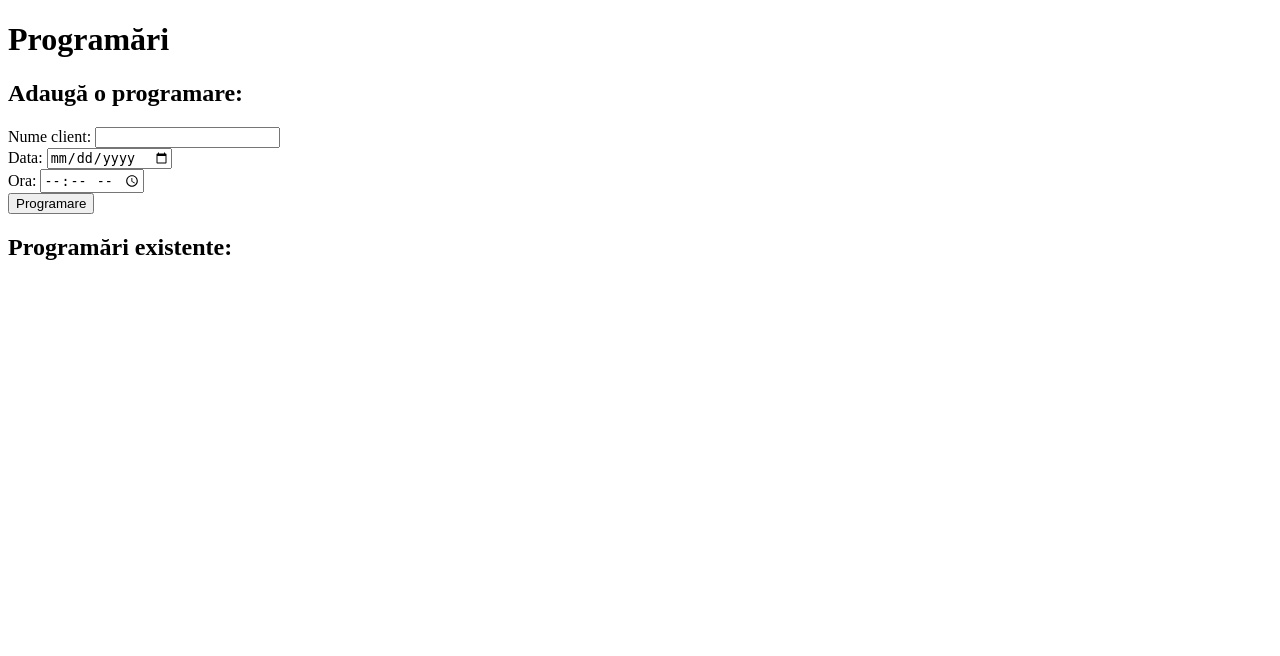
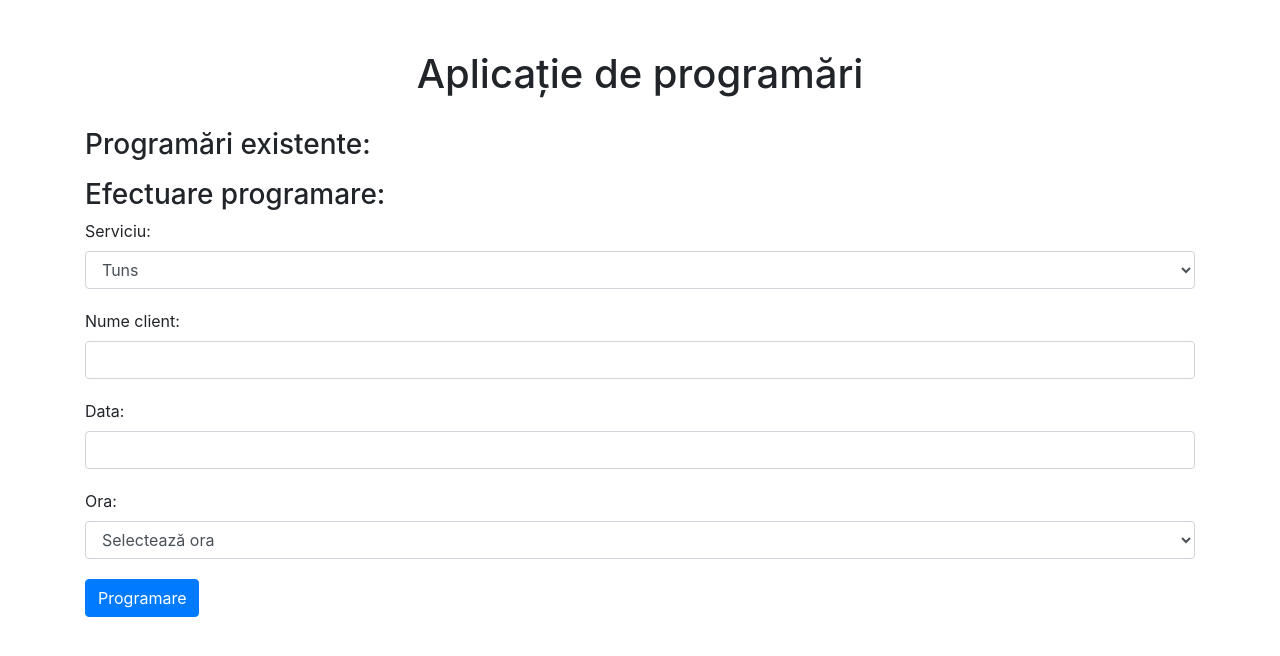
Before and after one commit to DariusVarga12/Project.Python15, a Flask app: page / in a window 1280 px wide. Shown: the top 656 px of the page. Run offline with Flask 3, Linux system fonts and the light colour scheme; data that the repository does not hold is empty; some libraries are stand-ins or nearby versions.

Commit message:
Merge remote-tracking branch 'origin/main'

```diff
--- a/pythonProject/FinalProject/templates/index.html
+++ b/pythonProject/FinalProject/templates/index.html
@@ -1,35 +1,76 @@
 <!DOCTYPE html>
 <html>
 <head>
-    <title>Programări</title>
+    <title>Aplicație de programări</title>
+    <link rel="stylesheet" href="https://maxcdn.bootstrapcdn.com/bootstrap/4.5.2/css/bootstrap.min.css">
+    <link rel="stylesheet" href="https://code.jquery.com/ui/1.12.1/themes/base/jquery-ui.css">
+    <script src="https://code.jquery.com/jquery-3.5.1.min.js"></script>
+    <script src="https://code.jquery.com/ui/1.12.1/jquery-ui.js"></script>
+    <style>
+        .container {
+            margin-top: 50px;
+        }
+
+        h1 {
+            text-align: center;
+            margin-bottom: 30px;
+        }
+
+        ul {
+            list-style-type: none;
+            padding: 0;
+        }
+
+        li {
+            margin-bottom: 10px;
+        }
+
+        .form-group {
+            margin-bottom: 20px;
+        }
+    </style>
 </head>
 <body>
-    <h1>Programări</h1>
-
-    <h2>Adaugă o programare:</h2>
-    <form method="POST" action="/">
-        <label for="nume_client">Nume client:</label>
-        <input type="text" id="nume_client" name="nume_client" required><br>
-
-        <label for="data">Data:</label>
-        <input type="date" id="data" name="data" required><br>
-
-        <label for="ora">Ora:</label>
-        <input type="time" id="ora" name="ora" required><br>
-
-        <input type="submit" value="Programare">
-    </form>
-
-    <h2>Programări existente:</h2>
-    <ul>
-        {% for programare in programari %}
-            <li>
-                {{ programare.nume_client }} - {{ programare.data }} - {{ programare.ora }}
-                <form action="{{ url_for('sterge_programare', programare_id=programare.id) }}" method="post" style="display: inline;">
-                    <input type="submit" value="Șterge">
-                </form>
-            </li>
-        {% endfor %}
-    </ul>
+    <div class="container">
+        <h1>Aplicație de programări</h1>
+        <h3>Programări existente:</h3>
+        <ul>
+            {% for programare in programari %}
+                <li>{{ programare.nume_client }} - {{ programare.serviciu }} - {{ programare.data }} - {{ programare.ora }}</li>
+            {% endfor %}
+        </ul>
+        <h3>Efectuare programare:</h3>
+        <form method="POST" action="/">
+            <div class="form-group">
+                <label for="serviciu">Serviciu:</label>
+                <select class="form-control" id="serviciu" name="serviciu">
+                    <option value="Tuns">Tuns</option>
+                    <option value="Masaj">Masaj</option>
+                    <!-- Adăugați aici opțiunile pentru alte servicii -->
+                </select>
+            </div>
+            <div class="form-group">
+                <label for="nume_client">Nume client:</label>
+                <input type="text" class="form-control" id="nume_client" name="nume_client" required>
+            </div>
+            <div class="form-group">
+                <label for="data">Data:</label>
+                <input type="text" class="form-control" id="data" name="data" required>
+            </div>
+            <div class="form-group">
+                <label for="ora">Ora:</label>
+                <select class="form-control" id="ora" name="ora" required>
+                    <option value="" disabled selected>Selectează ora</option>
+                    {% for hour in range(9, 21) %}
+                        {% for minute in range(0, 60, 40) %}
+                            {% set time = "{:02d}:{:02d}".format(hour, minute) %}
+                            <option value="{{ time }}">{{ time }}</option>
+                        {% endfor %}
+                    {% endfor %}
+                </select>
+            </div>
+            <button type="submit" class="btn btn-primary">Programare</button>
+        </form>
+    </div>
 </body>
 </html>
```
